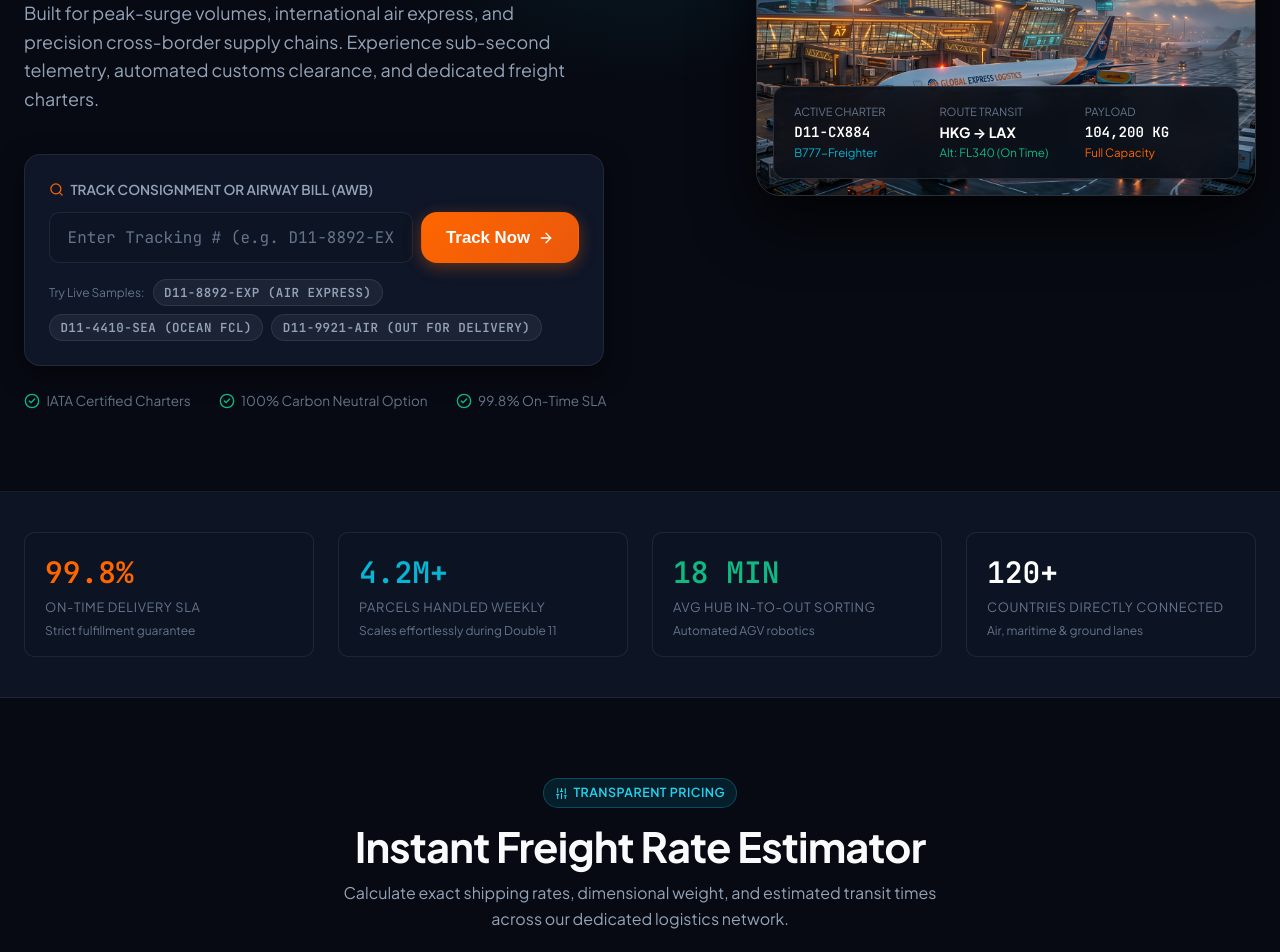
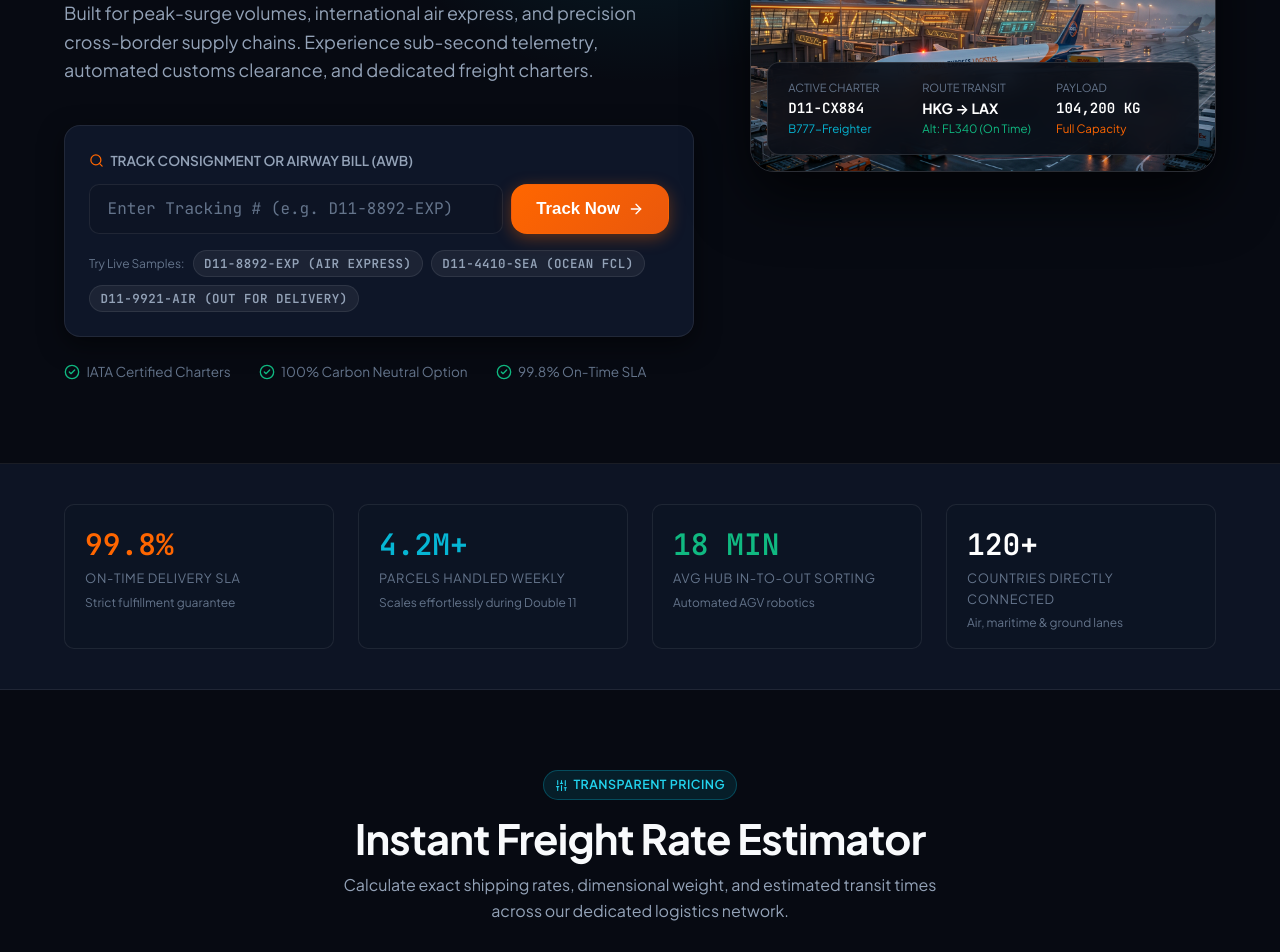
Before and after one commit to soben01/LOGISTICS-DOUBLE-11, a Next.js app: page / in a window 1280 px wide. Shown: the part 480-1432 px from the top of the page. Built offline with nearby package versions, Linux system fonts and the light colour scheme.

Commit message:
feat: Make container and sections fluid width to flex and scale across all display sizes and zoom levels

```diff
--- a/src/app/page.tsx
+++ b/src/app/page.tsx
@@ -90,12 +90,12 @@ export default function HomePage() {
                 }}>Global E-Commerce</span> Era.
               </h1>
 
-              <p style={{ fontSize: '1.12rem', color: 'var(--text-secondary)', marginBottom: '2.5rem', maxWidth: '560px' }}>
+              <p style={{ fontSize: '1.12rem', color: 'var(--text-secondary)', marginBottom: '2.5rem', maxWidth: '750px' }}>
                 Built for peak-surge volumes, international air express, and precision cross-border supply chains. Experience sub-second telemetry, automated customs clearance, and dedicated freight charters.
               </p>
 
               {/* Instant Tracking Box */}
-              <div className="glass-panel" style={{ padding: '1.5rem', marginBottom: '1.5rem', maxWidth: '580px' }}>
+              <div className="glass-panel" style={{ padding: '1.5rem', marginBottom: '1.5rem', width: '100%' }}>
                 <div style={{ fontSize: '0.85rem', fontWeight: 600, color: 'var(--text-secondary)', marginBottom: '0.75rem', display: 'flex', alignItems: 'center', gap: '0.4rem' }}>
                   <Search size={15} color="var(--brand-orange)" />
                   <span>TRACK CONSIGNMENT OR AIRWAY BILL (AWB)</span>
@@ -261,7 +261,7 @@ export default function HomePage() {
             </p>
           </div>
 
-          <div className="glass-panel" style={{ padding: '2rem 2.5rem', maxWidth: '1080px', margin: '0 auto' }}>
+          <div className="glass-panel" style={{ padding: '2rem 2.5rem', width: '100%', maxWidth: '1300px', margin: '0 auto' }}>
             <form onSubmit={handleCalculateRate} style={{ display: 'grid', gridTemplateColumns: 'repeat(5, 1fr)', gap: '1.25rem', alignItems: 'flex-end' }} className="calc-grid">
               {/* Origin */}
               <div className="input-group">
--- a/src/styles/globals.css
+++ b/src/styles/globals.css
@@ -92,19 +92,24 @@ a {
   transition: color var(--transition-fast);
 }
 
-/* Layout Utilities */
+/* Layout Utilities - Fluid Flex Sizing */
 .container {
-  width: 100%;
-  max-width: 1400px;
+  width: 94%;
+  max-width: 1920px;
   margin: 0 auto;
-  padding: 0 1.5rem;
+  padding: 0 clamp(1rem, 2vw, 2.5rem);
 }
 
 .container-narrow {
+  width: 92%;
+  max-width: 1380px;
+  margin: 0 auto;
+  padding: 0 clamp(1rem, 2vw, 2rem);
+}
+
+.container-fluid {
   width: 100%;
-  max-width: 960px;
-  margin: 0 auto;
-  padding: 0 1.5rem;
+  padding: 0 clamp(1rem, 3vw, 3rem);
 }
 
 /* Grid Utilities */
```
